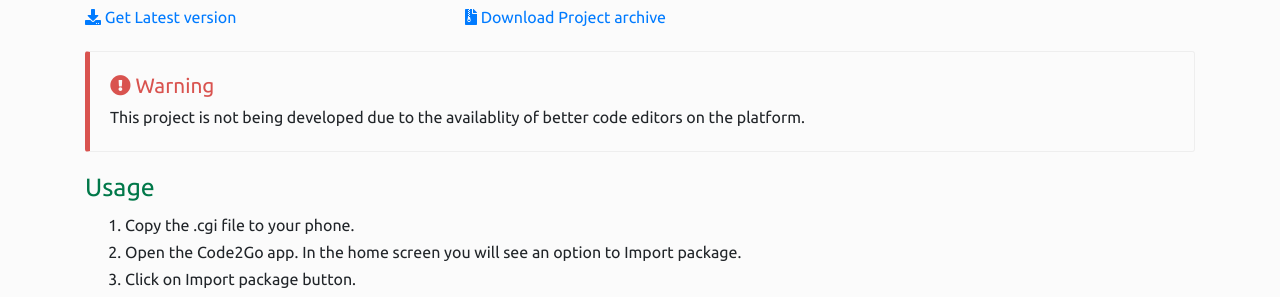
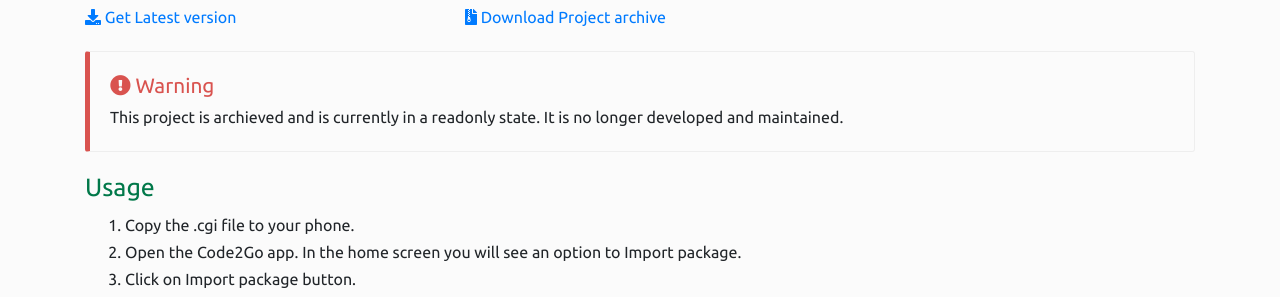
Before and after one commit to kolappannathan/kolappannathan.github.io, a Jekyll site: the page built from projects/language-packs-for-code2go/index.html, in a window 1280 px wide and 982 px high. Shown: the part 208-505 px from the top of the window. Built offline with Jekyll 4.4.1, drawn with Linux system fonts in a browser that asks for light colours.

Commit message:
Update index.html

```diff
--- a/projects/language-packs-for-code2go/index.html
+++ b/projects/language-packs-for-code2go/index.html
@@ -17,7 +17,7 @@ layout: project-page
 
 <div class="bs-callout bs-callout-danger">
     <div class="bs-callout-heading"><i class="fas fa-exclamation-circle"></i> Warning</div>
-    This project is not being developed due to the availablity of better code editors on the platform.
+    This project is archieved and is currently in a readonly state. It is no longer developed and maintained.
 </div>
 <h2 class="content-heading">
     Usage
```
